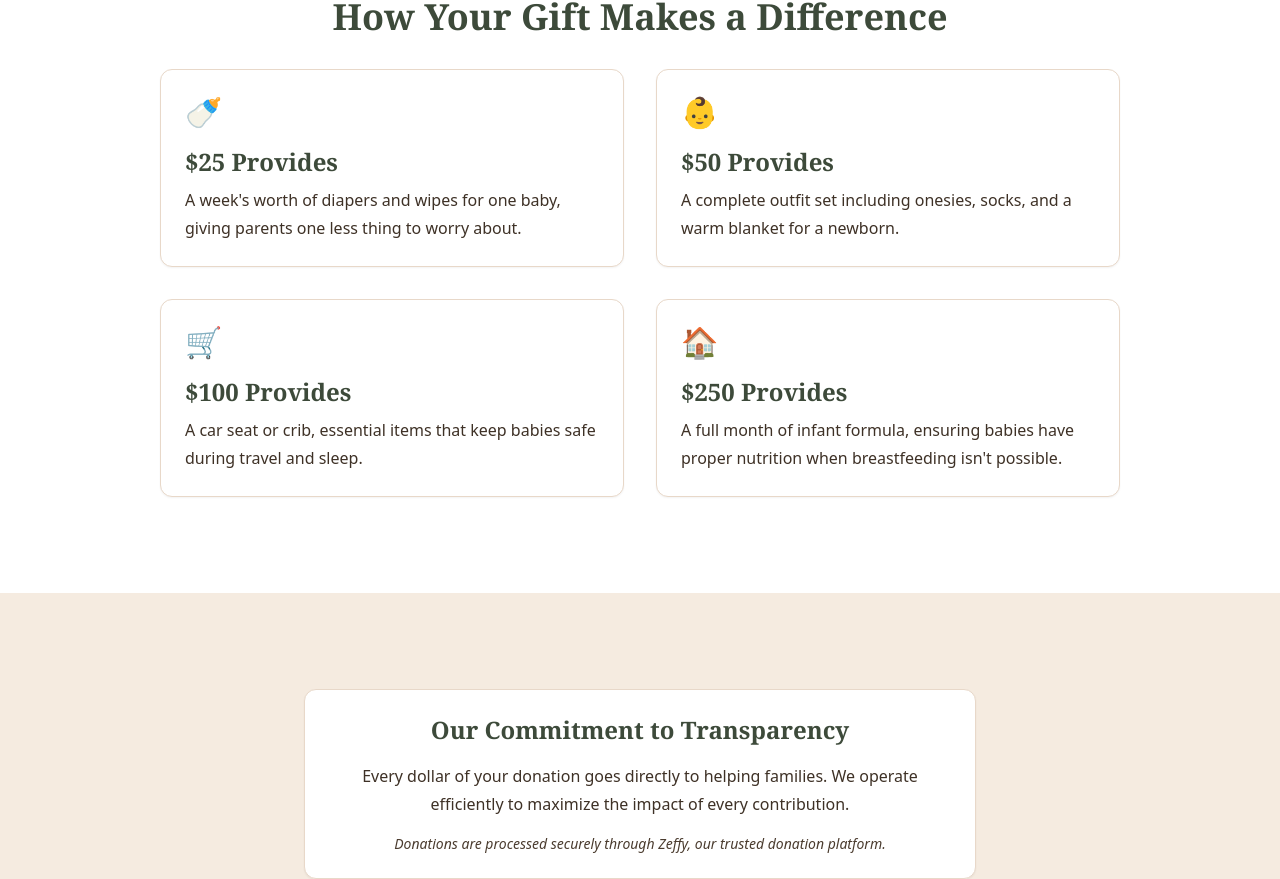
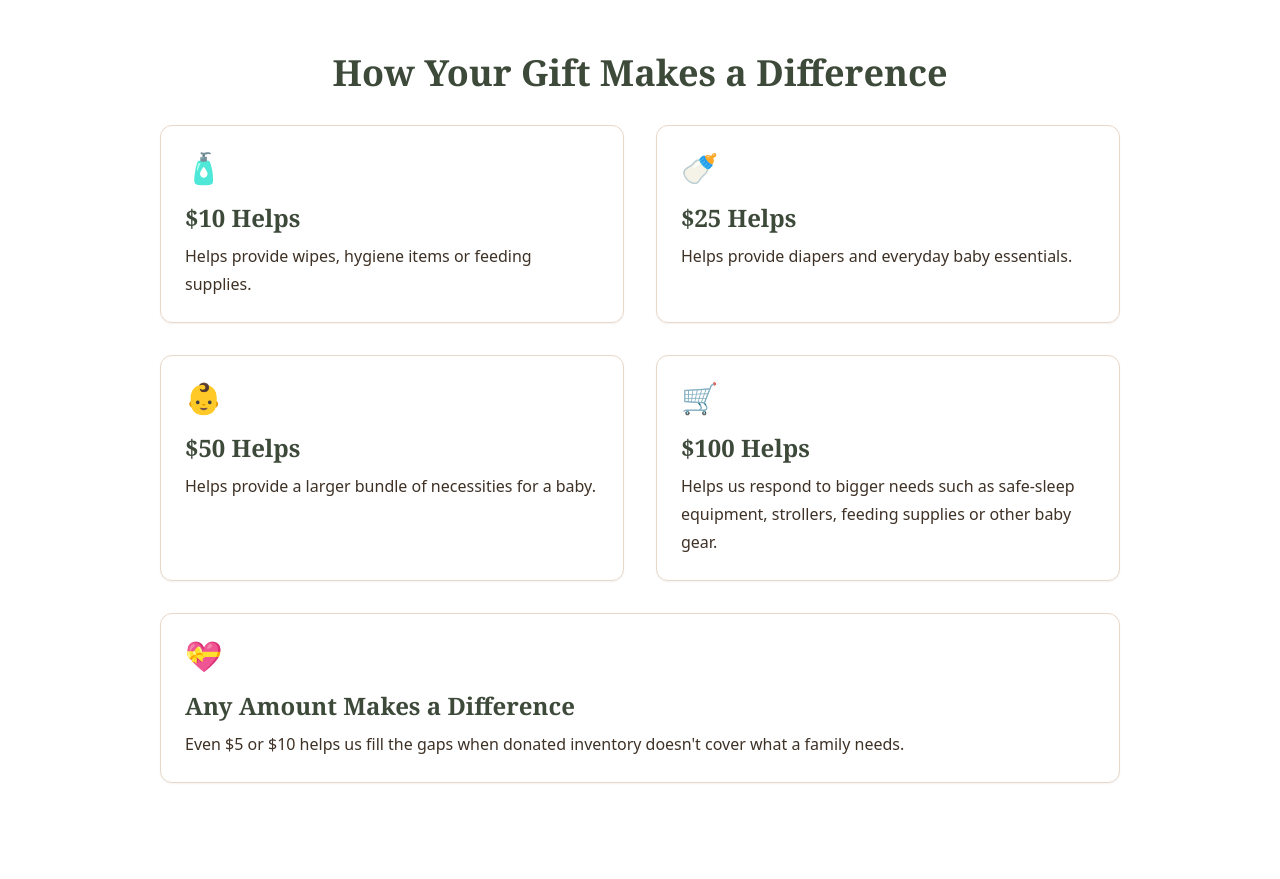
Before and after one commit to Nezuko3131/chosen-and-cherished, a Next.js app: page /donate in a window 1280 px wide. Shown: the part 564-1443 px from the top of the page. Built offline with nearby package versions, Linux system fonts and the light colour scheme.

Commit message:
Update: donate page text with new messaging and amounts

```diff
--- a/app/donate/page.tsx
+++ b/app/donate/page.tsx
@@ -32,8 +32,10 @@ export default async function DonatePage() {
           <span className="text-5xl mb-6 block">💝</span>
           <h1 className="heading-lg text-forest-500 mb-4">Make a Donation</h1>
           <p className="text-xl text-warm-700 max-w-2xl mx-auto">
-            Your financial support helps us purchase critical baby supplies and
-            provides essential resources to families who need them most.
+            Your gift helps a local mom say "yes, I have what my baby needs."
+            Every donation helps Chosen & Cherished provide baby essentials to local
+            mothers and families facing financial hardship, unexpected circumstances,
+            or starting over.
           </p>
         </div>
       </section>
@@ -46,35 +48,40 @@ export default async function DonatePage() {
           </h2>
           <div className="grid grid-cols-1 md:grid-cols-2 gap-8">
             <div className="card">
+              <span className="text-3xl mb-4 block">🧴</span>
+              <h3 className="heading-sm text-forest-500 mb-2">$10 Helps</h3>
+              <p className="text-body-sm">
+                Helps provide wipes, hygiene items or feeding supplies.
+              </p>
+            </div>
+            <div className="card">
               <span className="text-3xl mb-4 block">🍼</span>
-              <h3 className="heading-sm text-forest-500 mb-2">$25 Provides</h3>
+              <h3 className="heading-sm text-forest-500 mb-2">$25 Helps</h3>
               <p className="text-body-sm">
-                A week&apos;s worth of diapers and wipes for one baby, giving parents
-                one less thing to worry about.
+                Helps provide diapers and everyday baby essentials.
               </p>
             </div>
             <div className="card">
               <span className="text-3xl mb-4 block">👶</span>
-              <h3 className="heading-sm text-forest-500 mb-2">$50 Provides</h3>
+              <h3 className="heading-sm text-forest-500 mb-2">$50 Helps</h3>
               <p className="text-body-sm">
-                A complete outfit set including onesies, socks, and a warm blanket
-                for a newborn.
+                Helps provide a larger bundle of necessities for a baby.
               </p>
             </div>
             <div className="card">
               <span className="text-3xl mb-4 block">🛒</span>
-              <h3 className="heading-sm text-forest-500 mb-2">$100 Provides</h3>
+              <h3 className="heading-sm text-forest-500 mb-2">$100 Helps</h3>
               <p className="text-body-sm">
-                A car seat or crib, essential items that keep babies safe during
-                travel and sleep.
+                Helps us respond to bigger needs such as safe-sleep equipment,
+                strollers, feeding supplies or other baby gear.
               </p>
             </div>
-            <div className="card">
-              <span className="text-3xl mb-4 block">🏠</span>
-              <h3 className="heading-sm text-forest-500 mb-2">$250 Provides</h3>
+            <div className="card md:col-span-2">
+              <span className="text-3xl mb-4 block">💝</span>
+              <h3 className="heading-sm text-forest-500 mb-2">Any Amount Makes a Difference</h3>
               <p className="text-body-sm">
-                A full month of infant formula, ensuring babies have proper nutrition
-                when breastfeeding isn&apos;t possible.
+                Even $5 or $10 helps us fill the gaps when donated inventory
+                doesn&apos;t cover what a family needs.
               </p>
             </div>
           </div>
@@ -89,8 +96,10 @@ export default async function DonatePage() {
               Our Commitment to Transparency
             </h2>
             <p className="text-body-sm mb-4">
-              Every dollar of your donation goes directly to helping families.
-              We operate efficiently to maximize the impact of every contribution.
+              We take stewardship seriously. Donations support our mission of providing
+              baby essentials to families in need, including purchasing needed supplies
+              and supporting the resources required to collect, organize, store and
+              distribute those items responsibly.
             </p>
             <p className="text-sm text-warm-600 italic">
               Donations are processed securely through Zeffy, our trusted donation
```
